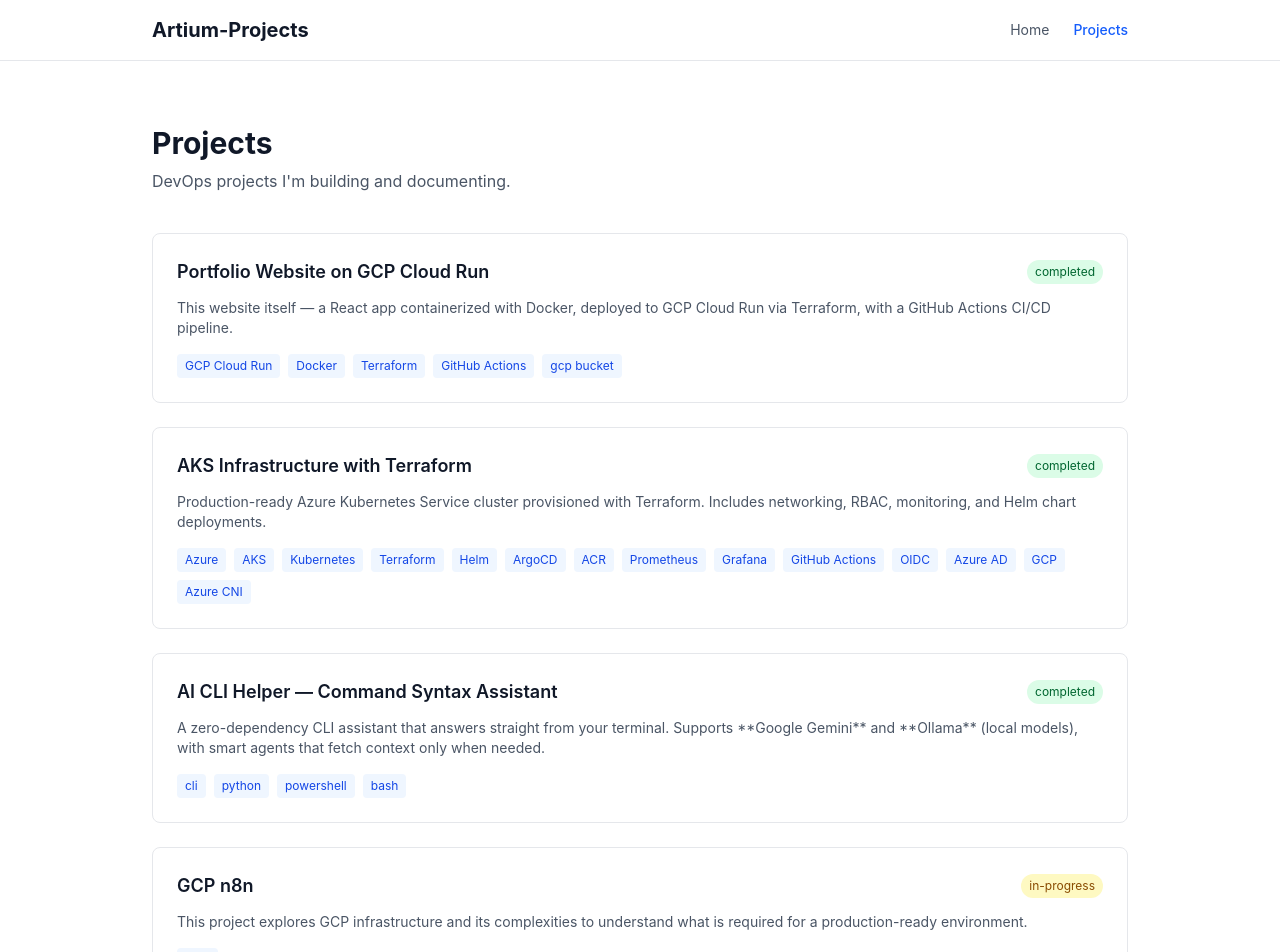
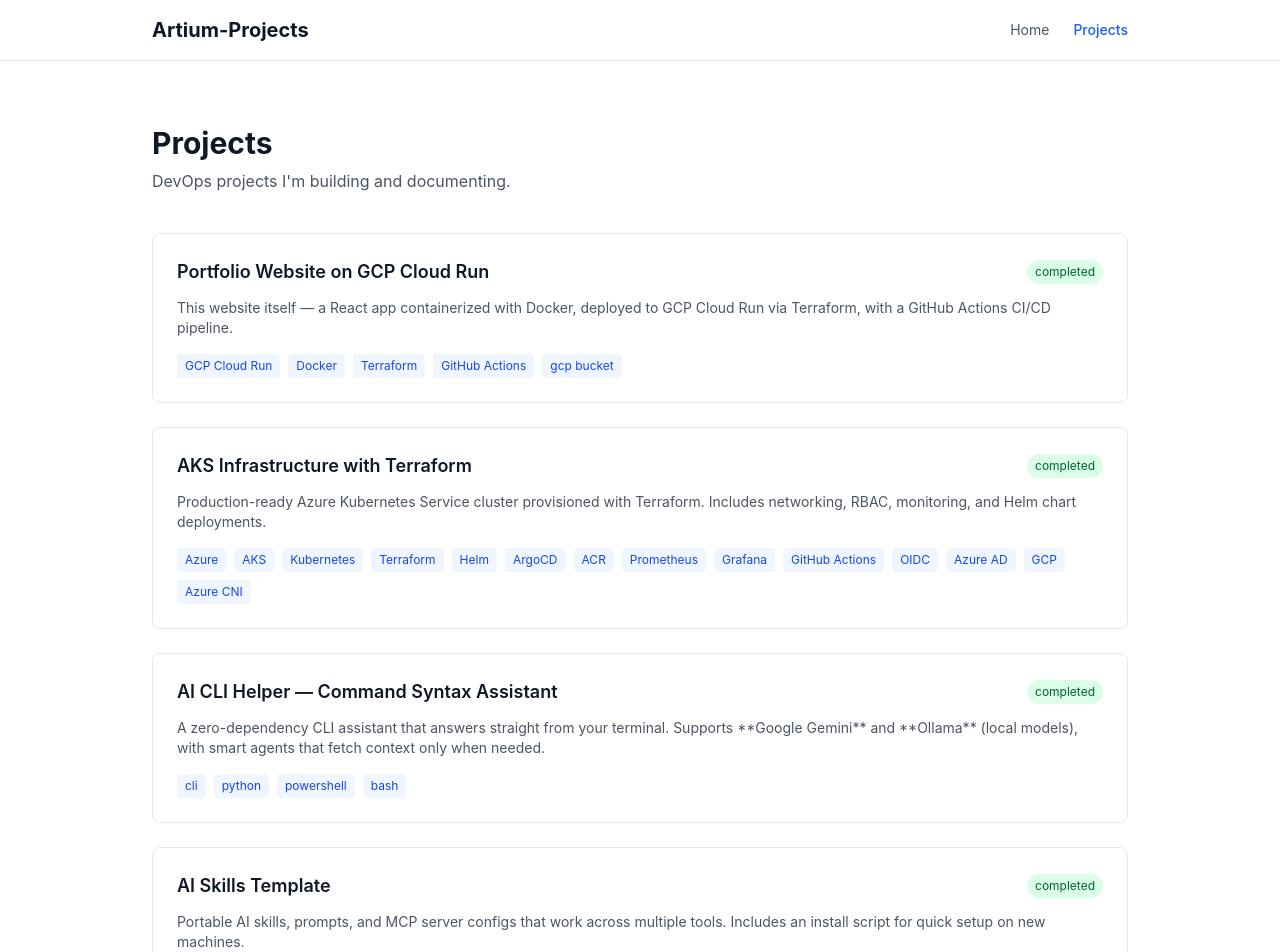
Before and after one commit to myusername68/artium-projects, a React (Vite) app in the folder website/: page /projects in a window 1280 px wide. Shown: the top 952 px of the page. Built offline with nearby package versions, Linux system fonts and the light colour scheme.

Commit message:
feat: add new ai-skills-template project

```diff
--- a/website/src/data/projects.ts
+++ b/website/src/data/projects.ts
@@ -64,6 +64,16 @@ export const projects: Project[] = [
 
   },
   {
+    id: "ai-skills-template",
+    title: "AI Skills Template",
+    description:
+      "Portable AI skills, prompts, and MCP server configs that work across multiple tools. Includes an install script for quick setup on new machines.",
+    tools: ["Bash", "Claude Code", "Gemini CLI", "GitHub Copilot"],
+    status: "completed",
+    repoUrl: "https://github.com/myusername68/AI-skills-template",
+    remoteDocsUrl: "https://raw.githubusercontent.com/myusername68/AI-skills-template/main/README.md",
+  },
+  {
     id: "GCP-n8n",
     title: "GCP n8n",
     description:
```
